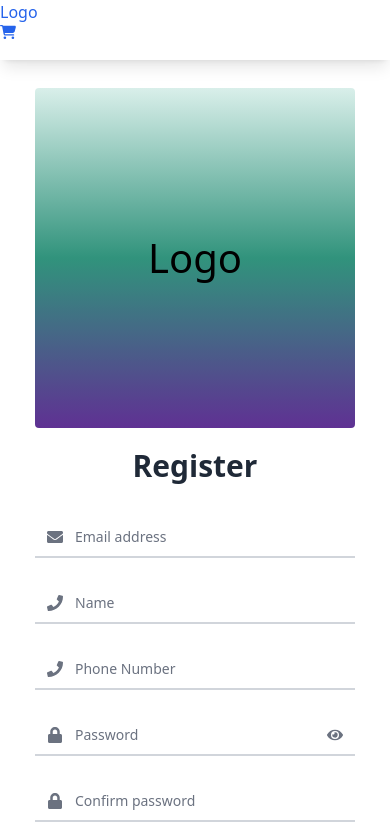
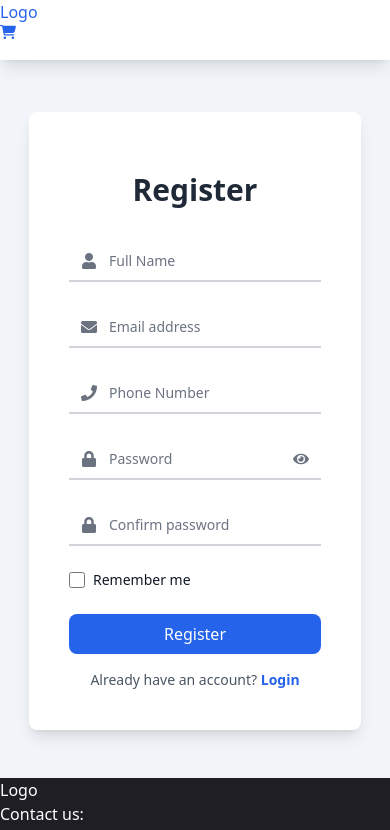
Before and after one commit to project-team1241/ecommerce_frontend, a React (Vite) app: page /register in a window 390 px wide. Shown: the top 830 px of the page. Built offline with nearby package versions, Linux system fonts and the light colour scheme.

Commit message:
minor changes to logo registration login

```diff
--- a/src/components/LogoComponent.jsx
+++ b/src/components/LogoComponent.jsx
@@ -3,7 +3,7 @@ import React from "react";
 function LogoComponent({ width = "w-[436px]", height = "h-[500px]" }) {
     return (
         <div
-            className={`flex flex-col justify-center items-center ${width} ${height} bg-gradient-to-t from-[#5f3193] via-[#31937C] to-[#D9EFEA] rounded-[4px]`}
+            className={`hidden md:flex flex-col justify-center items-center ${width} ${height} bg-gradient-to-t from-[#5f3193] via-[#31937C] to-[#D9EFEA] rounded-[4px]`}
         >
             <p className="text-[40px]">Logo</p>
         </div>
--- a/src/pages/Login.jsx
+++ b/src/pages/Login.jsx
@@ -31,7 +31,7 @@ function Login() {
                             type="text"
                             id="email"
                             className="peer w-full bg-transparent border-b-2 border-gray-300 text-gray-900 text-sm rounded-none focus:outline-none focus:border-blue-600 block p-2.5 pl-10 placeholder-transparent "
-                            placeholder="Email address"
+                            placeholder="Email/Mobile number"
                             required
                         />
                         <FaEnvelope className="absolute left-3 top-1/2 transform -translate-y-1/2 text-gray-500" />
@@ -39,7 +39,7 @@ function Login() {
                             htmlFor="email"
                             className="absolute left-10 text-sm text-gray-500 transition-all duration-200 transform -translate-y-1/2 peer-placeholder-shown:top-1/2 peer-placeholder-shown:text-sm peer-focus:top-0 peer-focus:text-xs peer-focus:text-blue-600 peer-valid:top-0 peer-valid:text-xs peer-valid:text-blue-600 hover:cursor-text"
                         >
-                            Email address
+                            Email/Mobile number
                         </label>
                     </div>
 
--- a/src/pages/Register.jsx
+++ b/src/pages/Register.jsx
@@ -1,5 +1,5 @@
 import React, { useState } from "react";
-import { FaEnvelope, FaPhone, FaLock, FaEye, FaEyeSlash } from "react-icons/fa";
+import { FaEnvelope, FaPhone, FaLock, FaEye, FaEyeSlash,FaUser } from "react-icons/fa";
 import LogoComponent from "../components/LogoComponent";
 
 function Register() {
@@ -16,15 +16,32 @@ function Register() {
         setRememberMe(!rememberMe);
     };
     return (
-        <div className=" flex items-center justify-center bg-slate-100 py-12">
+        <div className=" flex items-center justify-center bg-slate-100 py-12 pt-28">
             <div className="flex flex-col md:flex-row items-center space-y-5 md:space-y-0 md:space-x-10 bg-white p-10 rounded-lg shadow-lg">
                 {/*logo*/}
-                <LogoComponent width="w-[320px]" height="h-[340px]" />
+                <LogoComponent width="w-[350px]" height="h-[500px]"/>
 
                 {/* Input Fields Section */}
                 <form className="w-full md:w-6/12">
                     {/* Email Input */}
                     <h2 className="text-3xl font-semibold text-gray-800 mb-8 text-center">Register</h2>
+                    {/* Full name Input */}
+                    <div className="w-full mb-6 relative hover:cursor-text">
+                        <input
+                            type="text"
+                            id="Full Name"
+                            className="peer w-full bg-transparent border-b-2 border-gray-300 text-gray-900 text-sm rounded-none focus:outline-none focus:border-blue-600 block p-2.5 pl-10 placeholder-transparent "
+                            placeholder="First Last name"
+                            required
+                        />
+                        <FaUser className="absolute left-3 top-1/2 transform -translate-y-1/2 text-gray-500" />
+                        <label
+                            htmlFor="Full Name"
+                            className="absolute left-10 text-sm text-gray-500 transition-all duration-200 transform -translate-y-1/2 peer-placeholder-shown:top-1/2 peer-placeholder-shown:text-sm peer-focus:top-0 peer-focus:text-xs peer-focus:text-blue-600 peer-valid:top-0 peer-valid:text-xs peer-valid:text-blue-600 hover:cursor-text"
+                        >
+                            Full Name
+                        </label>
+                    </div>
                     <div className="w-full mb-6 relative hover:cursor-text">
                         <input
                             type="text"
@@ -39,24 +56,6 @@ function Register() {
                             className="absolute left-10 text-sm text-gray-500 transition-all duration-200 transform -translate-y-1/2 peer-placeholder-shown:top-1/2 peer-placeholder-shown:text-sm peer-focus:top-0 peer-focus:text-xs peer-focus:text-blue-600 peer-valid:top-0 peer-valid:text-xs peer-valid:text-blue-600 hover:cursor-text"
                         >
                             Email address
-                        </label>
-                    </div>
-
-                    {/* Full name Input */}
-                    <div className="w-full mb-6 relative hover:cursor-text">
-                        <input
-                            type="text"
-                            id="name"
-                            className="peer w-full bg-transparent border-b-2 border-gray-300 text-gray-900 text-sm rounded-none focus:outline-none focus:border-blue-600 block p-2.5 pl-10 placeholder-transparent "
-                            placeholder="First Last name"
-                            required
-                        />
-                        <FaPhone className="absolute left-3 top-1/2 transform -translate-y-1/2 text-gray-500" />
-                        <label
-                            htmlFor="name"
-                            className="absolute left-10 text-sm text-gray-500 transition-all duration-200 transform -translate-y-1/2 peer-placeholder-shown:top-1/2 peer-placeholder-shown:text-sm peer-focus:top-0 peer-focus:text-xs peer-focus:text-blue-600 peer-valid:top-0 peer-valid:text-xs peer-valid:text-blue-600 hover:cursor-text"
-                        >
-                            Name
                         </label>
                     </div>
 
```
